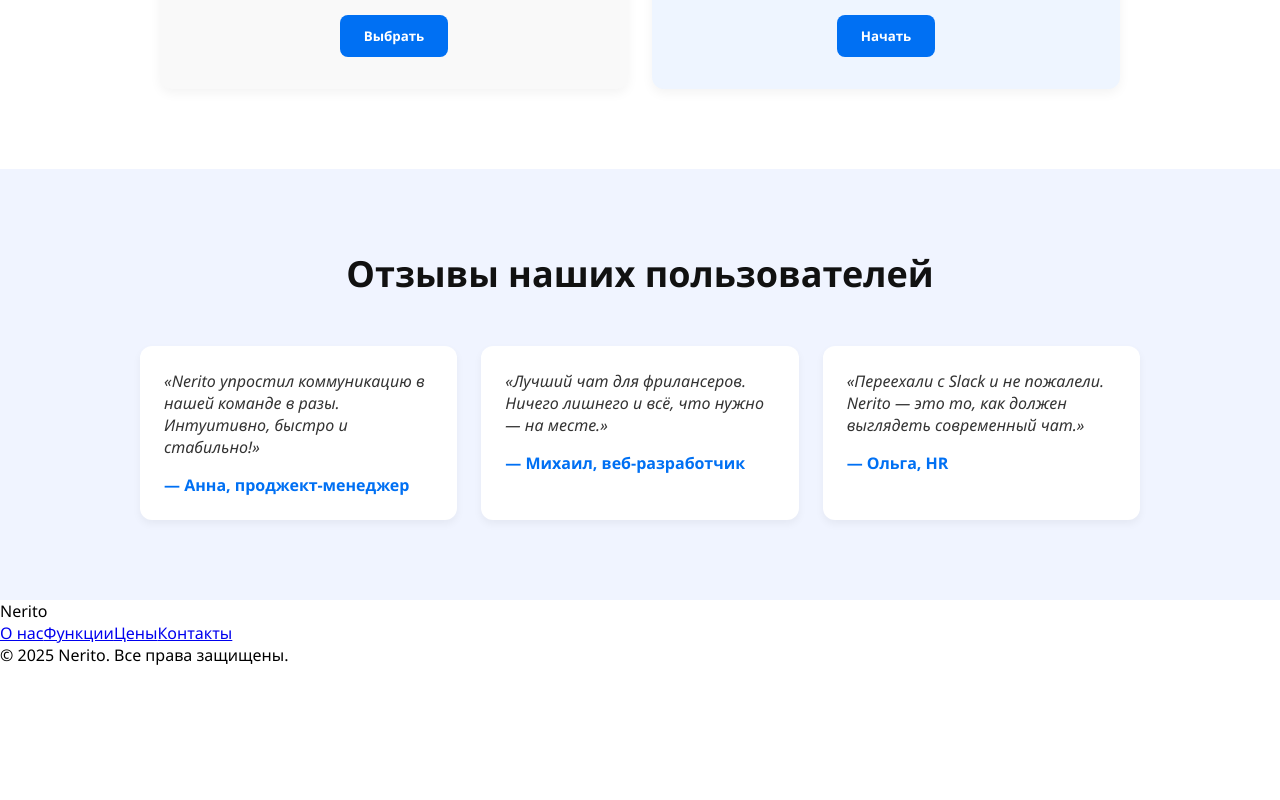
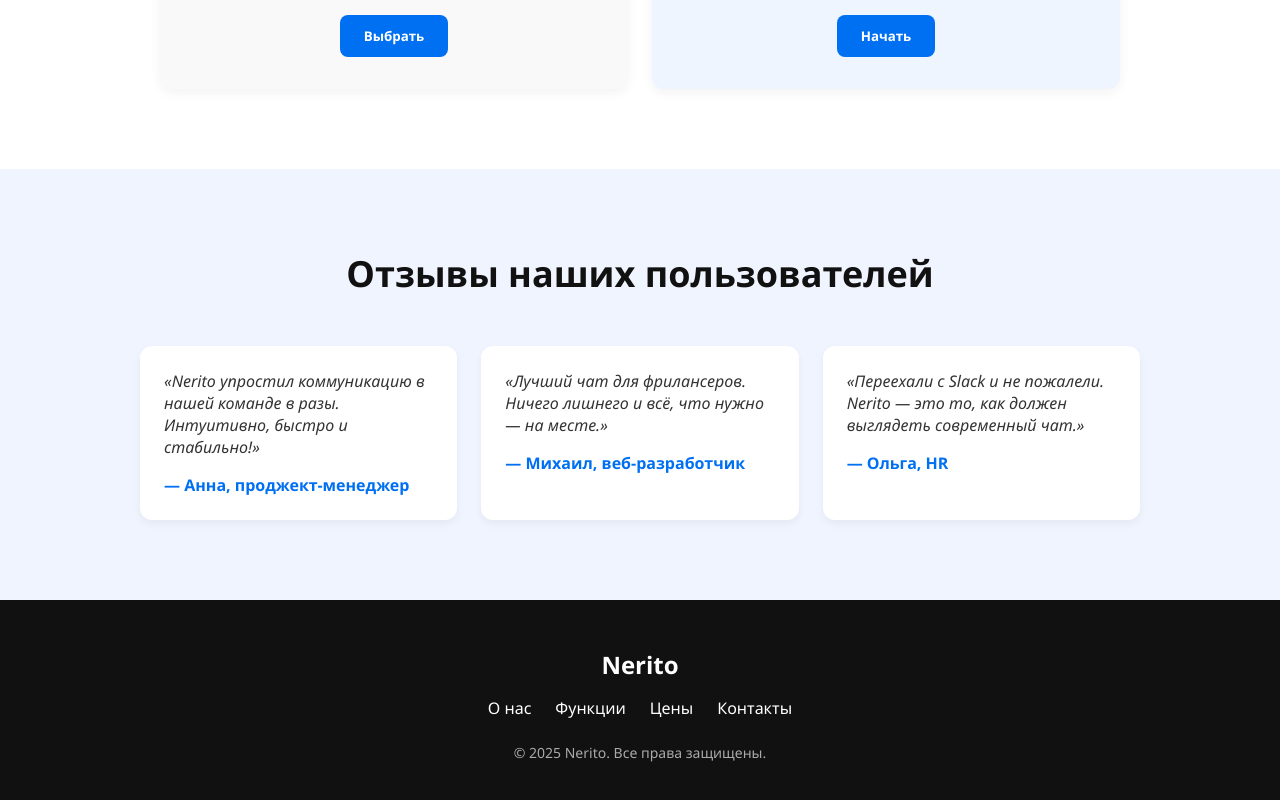
Before and after one commit to Skobelev-aleks/neiro, a React (Vite) app: page / in a window 1280 px wide. Shown: the part 1755-2555 px from the top of the page. Before the commit the page ends 2421 px from the top, so only its background shows below. Built offline with nearby package versions, Linux system fonts and the light colour scheme; the HTML template or start-up script is replaced by a standard one.

Commit message:
Update Footer.module.css
в2

```diff
--- a/src/components/Footer.module.css
+++ b/src/components/Footer.module.css
@@ -1 +1,41 @@
+.footer {
+  background-color: #111;
+  color: #fff;
+  padding: 48px 24px;
+  text-align: center;
+}
+
+.container {
+  max-width: 960px;
+  margin: 0 auto;
+}
+
+.logo {
+  font-size: 24px;
+  font-weight: 700;
+  margin-bottom: 16px;
+}
+
+.nav {
+  display: flex;
+  justify-content: center;
+  gap: 24px;
+  margin-bottom: 24px;
+  flex-wrap: wrap;
+}
+
+.nav a {
+  color: #fff;
+  text-decoration: none;
+  transition: opacity 0.3s ease;
+}
+
+.nav a:hover {
+  opacity: 0.7;
+}
+
+.copy {
+  font-size: 14px;
+  color: #aaa;
+}
 /* CSS footer section */
```
